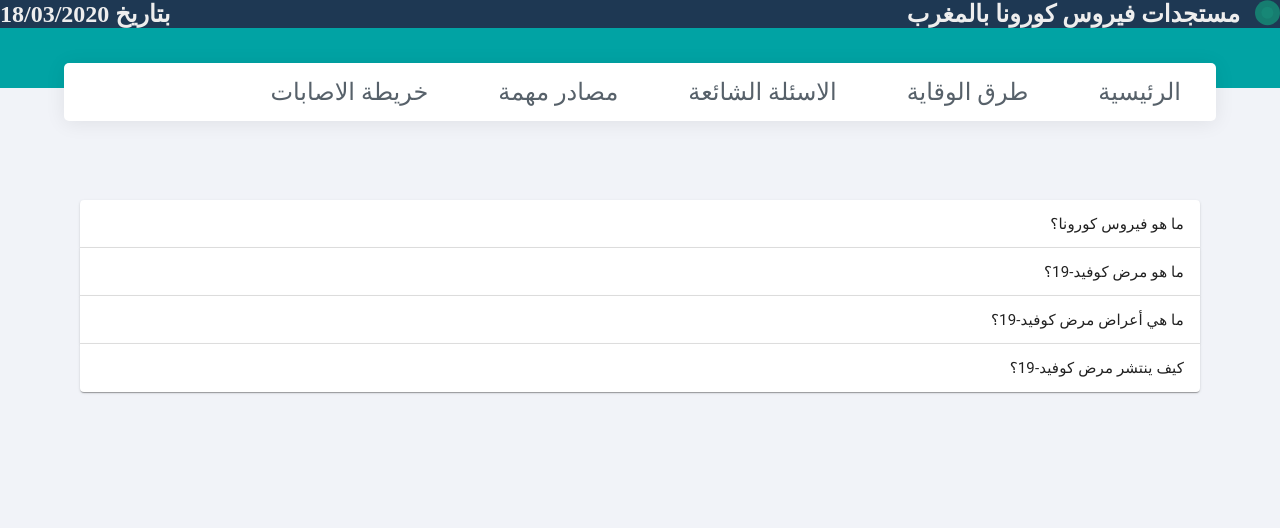
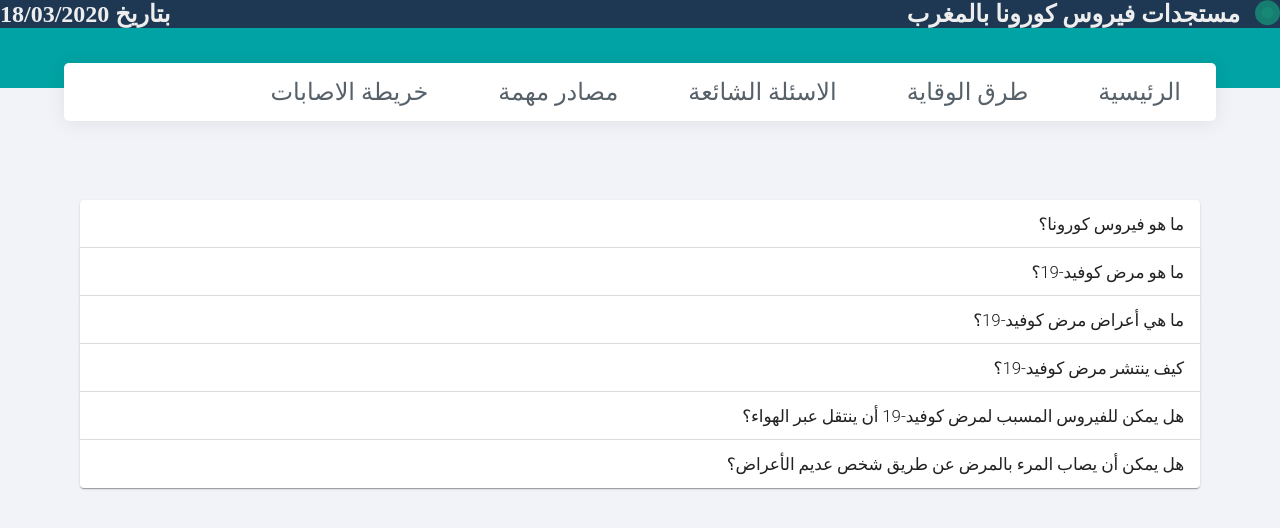
Before and after one commit to ZackChOfficial/covid, a React (Create React App) app in the folder frontend/: page /questions in a window 1280 px wide. Shown: the top 528 px of the page. Built offline with nearby package versions, Linux system fonts and the light colour scheme; a web font is replaced by a local one.

Commit message:
almoste finishinh questions

```diff
--- a/frontend/src/App.js
+++ b/frontend/src/App.js
@@ -24,7 +24,7 @@ function App() {
 				<MobNavBar />
 				<Switch>
 					<Route exact path="/">
-						<Redirect to="/questions" />
+						<Redirect to="/home" />
 					</Route>
 					<Route exact path="/home">
 						<Home />
--- a/frontend/src/pages/questions/container.jsx
+++ b/frontend/src/pages/questions/container.jsx
@@ -13,8 +13,8 @@ const useStyles = makeStyles(theme => ({
 		paddingTop: "200px"
 	},
 	heading: {
-		fontSize: theme.typography.pxToRem(15),
-		fontWeight: theme.typography.fontWeightRegular,
+		fontSize: theme.typography.pxToRem(17),
+		//fontWeight: theme.typography.fontWeightRegular,
 		textAlign: "right"
 	},
 	question: {
@@ -35,7 +35,7 @@ export default function SimpleExpansionPanel() {
 					<ExpansionPanel>
 						<ExpansionPanelSummary>
 							<div className={classes.question} >
-								<Typography className={classes.heading}>{q.question}</Typography>
+								<Typography variant="h2" className={classes.heading}>{q.question}</Typography>
 							</div>
 						</ExpansionPanelSummary>
 						<ExpansionPanelDetails>
--- a/frontend/src/pages/questions/data.js
+++ b/frontend/src/pages/questions/data.js
@@ -5,7 +5,7 @@ const data = [
 	},
 	{
 		question: "ما هو مرض كوفيد-19؟",
-		answer: "مرض كوفيد-19 هو مرض معد يسببه فيروس كورونا المُكتشف مؤخراً. ولم يكن هناك أي علم بوجود هذا الفيروس وهذا المرض المستجدين قبل اندلاع الفاشية في مدينة يوهان الصينية في كانون الأول/ ديسمبر 2019."
+		answer: "مرض كوفيد-19 هو مرض معد يسببه فيروس كورونا المُكتشف مؤخراً. ولم يكن هناك أي علم بوجود هذا الفيروس وهذا المرض المستجدين قبل اندلاع الفاشية في مدينة يوهان الصينية في كانون الأول/ ديسمبر 2019"
 	},
 	{
 		question: "ما هي أعراض مرض كوفيد-19؟",
@@ -13,9 +13,15 @@ const data = [
 	},
 	{
 		question: "كيف ينتشر مرض كوفيد-19؟",
-		answer: `يمكن أن يصاب الأشخاص بعدوى مرض كوفيد-19 عن طريق الأشخاص الآخرين المصابين بالفيروس. ويمكن للمرض أن ينتقل من شخص إلى شخص عن طريق القُطيرات الصغيرة التي تتناثر من الأنف أو الفم عندما يسعل الشخص المصاب بمرض كوفيد-19 أو يعطس. وتتساقط هذه القُطيرات على الأشياء والأسطح المحيطة بالشخص. ويمكن حينها أن يصاب الأشخاص الآخرون بمرض كوفيد-19 عند ملامستهم لهذه الأشياء أو الأسطح ثم لمس عينيهم أو أنفهم أو فمهم. كما يمكن أن يصاب الأشخاص بمرض كوفيد-19 إذا تنفسوا القُطيرات التي تخرج من الشخص المصاب بالمرض مع سعاله أو زفيره. ولذا فمن الأهمية بمكان الابتعاد عن الشخص المريض بمسافة تزيد على متر واحد (3 أقدام).
-
-		وتعكف المنظمة على تقييم البحوث الجارية بشأن طرق انتشار مرض كوفيد-19 وستواصل نشر أحدث ما تتوصل إليه من نتائج`
+		answer: `يمكن أن يصاب الأشخاص بعدوى مرض كوفيد-19 عن طريق الأشخاص الآخرين المصابين بالفيروس. ويمكن للمرض أن ينتقل من شخص إلى شخص عن طريق القُطيرات الصغيرة التي تتناثر من الأنف أو الفم عندما يسعل الشخص المصاب بمرض كوفيد-19 أو يعطس. وتتساقط هذه القُطيرات على الأشياء والأسطح المحيطة بالشخص. ويمكن حينها أن يصاب الأشخاص الآخرون بمرض كوفيد-19 عند ملامستهم لهذه الأشياء أو الأسطح ثم لمس عينيهم أو أنفهم أو فمهم. كما يمكن أن يصاب الأشخاص بمرض كوفيد-19 إذا تنفسوا القُطيرات التي تخرج من الشخص المصاب بالمرض مع سعاله أو زفيره. ولذا فمن الأهمية بمكان الابتعاد عن الشخص المريض بمسافة تزيد على متر واحد (3 أقدام).`
+	},
+	{
+		question: "هل يمكن للفيروس المسبب لمرض كوفيد-19 أن ينتقل عبر الهواء؟",
+		answer: "تشير الدراسات التي أُجريت حتى يومنا هذا إلى أن الفيروس الذي يسبب مرض كوفيد-19 ينتقل في المقام الأول عن طريق ملامسة القُطيرات التنفسية لا عن طريق الهواء. انظر الإجابة عن السؤال السابق: كيف ينتشر مرض كوفيد-19؟"
+	},
+	{
+		question: "هل يمكن أن يصاب المرء بالمرض عن طريق شخص عديم الأعراض؟",
+		answer: "تبدو مخاطر انتقال مرض كوفيد-19 عن طريق براز الشخص المصاب بالعدوى محدودة. وفي حين أن التحريات المبدئية تشير إلى أن الفيروس قد يتواجد في البراز في بعض الحالات، فإن انتشاره عبر هذا المسار لا يشكل إحدى السمات الرئيسية للفاشية. وتعكف المنظمة على تقييم البحوث الجارية بشأن طرق انتشار مرض كوفيد-19 وستواصل نشر النتائج الجديدة. ولكن نظراً إلى ما ينطوي عليه ذلك من مخاطر، فإنه يعد سبباً آخر لتنظيف اليدين بانتظام بعد استخدام دورة المياه وقبل تناول الطعام"
 	}
 ]
 
```
